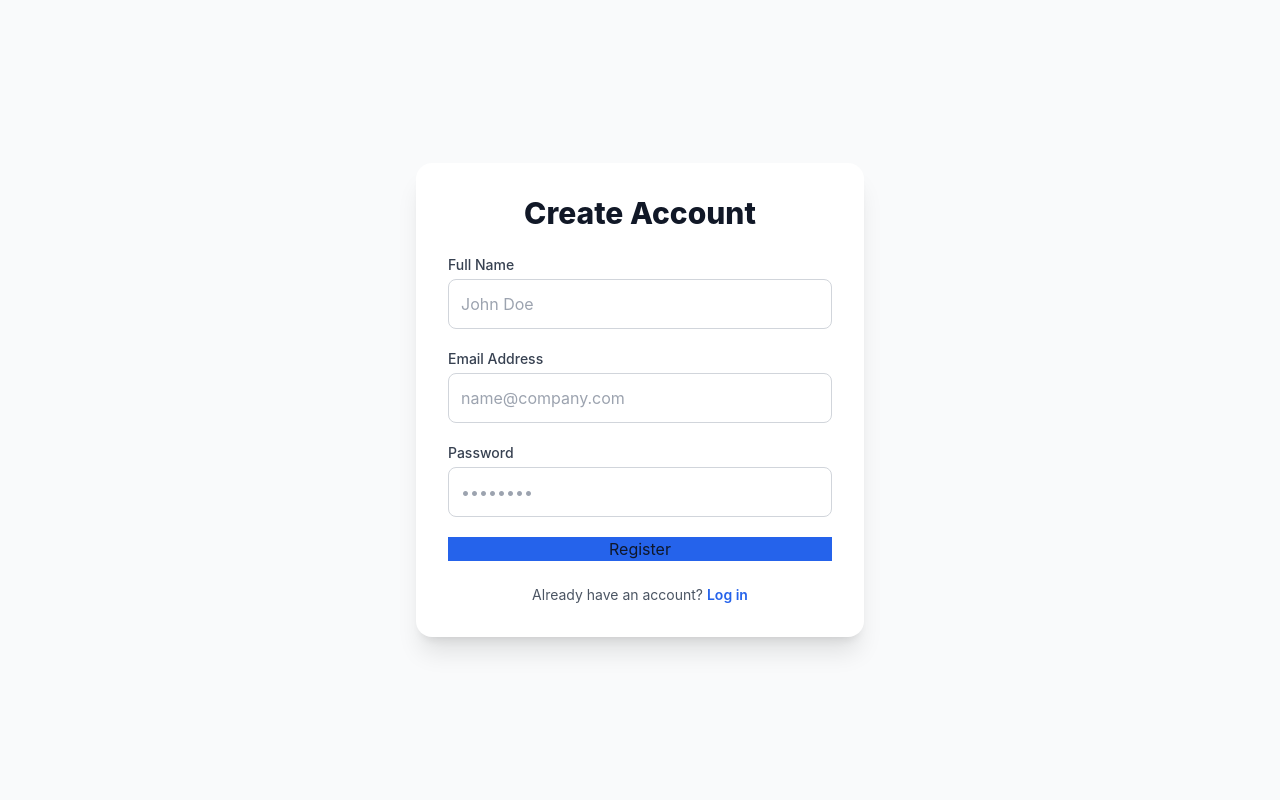
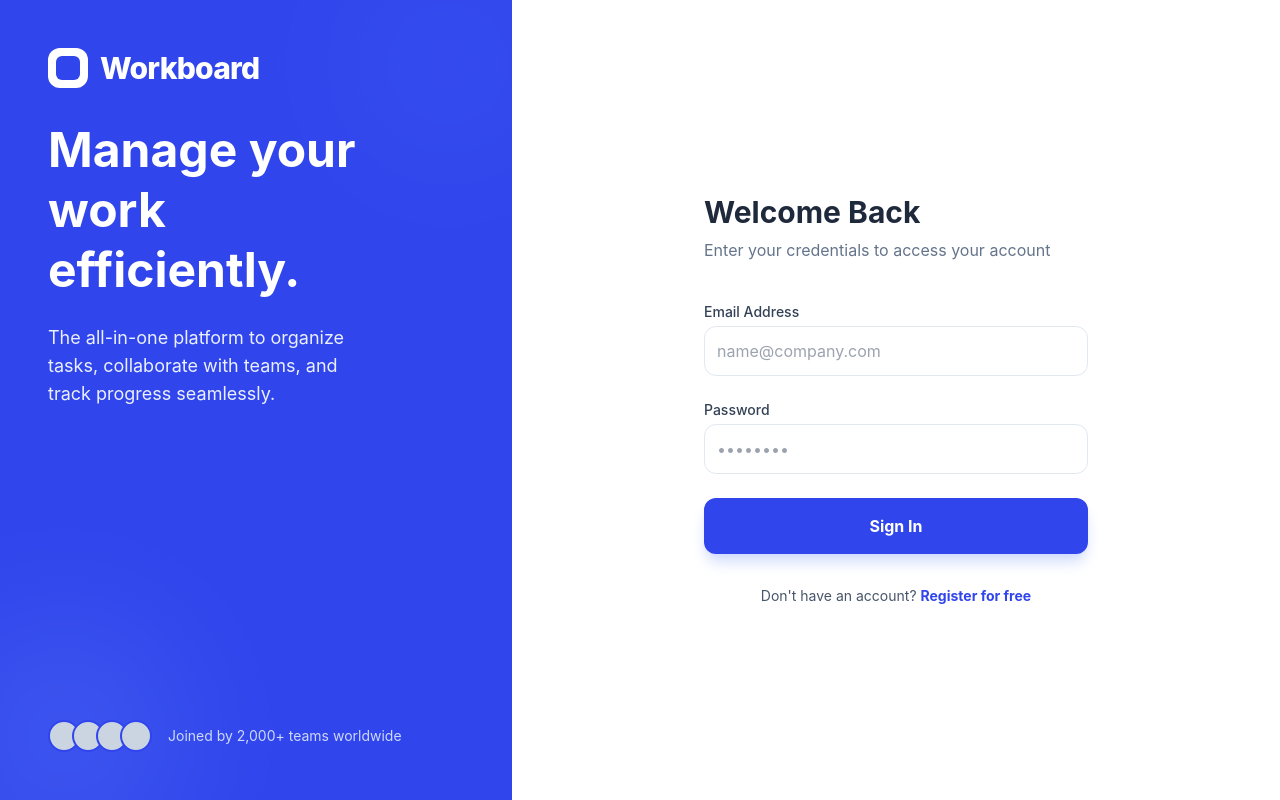
Before and after one commit to athiravjacob/WorkBoard, a React (Vite) app in the folder frontend/: page /register in a window 1280 px wide. Built offline with nearby package versions, Linux system fonts and the light colour scheme.

Commit message:
feat(frontend): Auth page for login and register

```diff
--- /dev/null
+++ b/frontend/src/features/auth/components/AuthPage.tsx
@@ -0,0 +1,62 @@
+import { useState } from 'react';
+import { LoginForm } from './LoginForm';
+import { RegisterForm } from './RegisterForm';
+
+export const AuthPage = () => {
+  const [isLogin, setIsLogin] = useState(true);
+
+  return (
+    <div className="min-h-screen w-full flex flex-col md:flex-row bg-slate-50">
+      {/* Left Section - Branding (40%) */}
+      <div className="md:w-[40%] bg-indigo-600 p-12 flex flex-col justify-between text-white relative overflow-hidden">
+        {/* Abstract Background Decoration */}
+        <div className="absolute top-0 right-0 -mr-16 -mt-16 w-64 h-64 bg-indigo-500 rounded-full opacity-20 blur-3xl"></div>
+        <div className="absolute bottom-0 left-0 -ml-16 -mb-16 w-64 h-64 bg-indigo-400 rounded-full opacity-20 blur-3xl"></div>
+
+        <div className="relative z-10">
+          <div className="flex items-center gap-3 mb-8">
+            <div className="w-10 h-10 bg-white rounded-xl flex items-center justify-center">
+              <div className="w-6 h-6 bg-indigo-600 rounded-md"></div>
+            </div>
+            <h1 className="text-3xl font-extrabold tracking-tight">Workboard</h1>
+          </div>
+
+          <div className="max-w-xs">
+            <h2 className="text-5xl font-bold leading-tight mb-6">Manage your work efficiently.</h2>
+            <p className="text-indigo-100 text-lg">The all-in-one platform to organize tasks, collaborate with teams, and track progress seamlessly.</p>
+          </div>
+        </div>
+
+        <div className="relative z-10 flex items-center gap-4 text-sm text-indigo-200">
+          <div className="flex -space-x-2">
+            {[1, 2, 3, 4].map((i) => (
+              <div key={i} className="w-8 h-8 rounded-full border-2 border-indigo-600 bg-slate-300"></div>
+            ))}
+          </div>
+          <p>Joined by 2,000+ teams worldwide</p>
+        </div>
+      </div>
+
+      {/* Right Section - Form Area (60%) */}
+      <div className="md:w-[60%] flex items-center justify-center p-6 bg-white">
+        <div className="w-full max-w-md">
+          {/* Mobile Branding (only visible on small screens) */}
+          <div className="md:hidden flex items-center gap-2 mb-8">
+            <div className="w-8 h-8 bg-indigo-600 rounded-lg flex items-center justify-center">
+              <div className="w-4 h-4 bg-white rounded-sm"></div>
+            </div>
+            <h1 className="text-xl font-bold text-slate-800">Workboard</h1>
+          </div>
+
+          <div className="transition-all duration-300 ease-in-out">
+            {isLogin ? (
+              <LoginForm onToggle={() => setIsLogin(false)} />
+            ) : (
+              <RegisterForm onToggle={() => setIsLogin(true)} />
+            )}
+          </div>
+        </div>
+      </div>
+    </div>
+  );
+};
--- a/frontend/src/features/auth/components/LoginForm.tsx
+++ b/frontend/src/features/auth/components/LoginForm.tsx
@@ -1,8 +1,11 @@
 import React, { useState } from 'react';
 import { useLogin } from '../hooks/useLogin';
-import { Link } from 'react-router-dom';
 
-export const LoginForm = () => {
+interface LoginFormProps {
+  onToggle: () => void;
+}
+
+export const LoginForm: React.FC<LoginFormProps> = ({ onToggle }) => {
   const [email, setEmail] = useState('');
   const [password, setPassword] = useState('');
   const login = useLogin();
@@ -13,35 +16,54 @@
   };
 
   return (
-    <div className="flex flex-col items-center justify-center min-h-screen bg-gray-100">
-      <form onSubmit={handleLogin} className="p-8 bg-white shadow-lg rounded-xl w-96">
-        <h2 className="text-2xl font-bold mb-6 text-center text-gray-800">Login</h2>
-        <div className="space-y-4">
+    <div className="w-full max-w-md px-8 py-10 bg-white">
+      <div className="mb-10">
+        <h2 className="text-3xl font-bold text-slate-800">Welcome Back</h2>
+        <p className="text-slate-500 mt-2">Enter your credentials to access your account</p>
+      </div>
+
+      <form onSubmit={handleLogin} className="space-y-6">
+        <div>
+          <label className="block text-sm font-medium text-slate-700 mb-1">Email Address</label>
           <input
             type="email"
-            placeholder="Email"
-            className="w-full p-3 border rounded-lg focus:outline-none focus:ring-2 focus:ring-blue-500"
+            placeholder="name@company.com"
+            className="w-full p-3 border border-slate-200 rounded-xl focus:outline-none focus:ring-2 focus:ring-indigo-500/20 focus:border-indigo-500 transition-all"
             onChange={(e) => setEmail(e.target.value)}
+            required
           />
+        </div>
+
+        <div>
+          <label className="block text-sm font-medium text-slate-700 mb-1">Password</label>
           <input
             type="password"
-            placeholder="Password"
-            className="w-full p-3 border rounded-lg focus:outline-none focus:ring-2 focus:ring-blue-500"
+            placeholder="••••••••"
+            className="w-full p-3 border border-slate-200 rounded-xl focus:outline-none focus:ring-2 focus:ring-indigo-500/20 focus:border-indigo-500 transition-all"
             onChange={(e) => setPassword(e.target.value)}
+            required
           />
-          <button
-            type="submit"
-            disabled={login.isPending}
-            className="w-full bg-blue-600 text-white p-3 rounded-lg font-semibold hover:bg-blue-700 transition disabled:opacity-50"
-          >
-            {login.isPending ? 'Logging in...' : 'Sign In'}
-          </button>
         </div>
-        <p className="mt-6 text-center text-sm text-gray-600">
-          Don't have an account?{' '}
-          <Link to="/register" className="text-blue-600 font-semibold hover:underline">Register</Link>
-        </p>
+
+        <button
+          type="submit"
+          disabled={login.isPending}
+          className="w-full bg-indigo-600 text-white p-4 rounded-xl font-bold hover:bg-indigo-700 active:scale-[0.98] transition-all disabled:opacity-50 disabled:pointer-events-none shadow-lg shadow-indigo-200"
+        >
+          {login.isPending ? 'Signing in...' : 'Sign In'}
+        </button>
       </form>
+
+      <div className="mt-8 text-center text-sm text-slate-600">
+        Don't have an account?{' '}
+        <button
+          type="button"
+          onClick={onToggle}
+          className="text-indigo-600 font-bold hover:text-indigo-700 transition-colors"
+        >
+          Register for free
+        </button>
+      </div>
     </div>
   );
 };
--- a/frontend/src/features/auth/components/RegisterForm.tsx
+++ b/frontend/src/features/auth/components/RegisterForm.tsx
@@ -1,28 +1,32 @@
 import React, { useState } from 'react';
-import {  Link } from 'react-router-dom';
 import { useRegister } from '../hooks/useRegister';
 
-export const RegisterForm = () => {
+interface RegisterFormProps {
+  onToggle: () => void;
+}
+
+export const RegisterForm: React.FC<RegisterFormProps> = ({ onToggle }) => {
   const [formData, setFormData] = useState({ name: '', email: '', password: '' });
-
-    // Use our custom hook
   const { mutate, isPending } = useRegister();
 
   const handleRegister = (e: React.FormEvent) => {
     e.preventDefault();
-      mutate(formData); // Just call mutate!
+    mutate(formData);
   };
+
   return (
-    <div className="flex flex-col items-center justify-center min-h-screen bg-gray-50">
-      <form onSubmit={handleRegister} className="p-8 bg-white shadow-xl rounded-2xl w-full max-w-md">
-        <h2 className="text-3xl font-extrabold mb-6 text-center text-gray-900">Create Account</h2>
+    <div className="w-full max-w-md px-8 py-10 bg-white">
+      <div className="mb-10">
+        <h2 className="text-3xl font-bold text-slate-800">Create Account</h2>
+        <p className="text-slate-500 mt-2">Join us to start managing your work efficiently</p>
+      </div>
 
-        <div className="space-y-5">
+      <form onSubmit={handleRegister} className="space-y-5">
         <div>
-            <label className="block text-sm font-medium text-gray-700">Full Name</label>
+          <label className="block text-sm font-medium text-slate-700 mb-1">Full Name</label>
           <input
             type="text"
-              className="mt-1 w-full p-3 border border-gray-300 rounded-lg focus:ring-2 focus:ring-blue-500 outline-none"
+            className="w-full p-3 border border-slate-200 rounded-xl focus:outline-none focus:ring-2 focus:ring-indigo-500/20 focus:border-indigo-500 transition-all"
             placeholder="John Doe"
             onChange={(e) => setFormData({ ...formData, name: e.target.value })}
             required
@@ -30,10 +34,10 @@
         </div>
 
         <div>
-            <label className="block text-sm font-medium text-gray-700">Email Address</label>
+          <label className="block text-sm font-medium text-slate-700 mb-1">Email Address</label>
           <input
             type="email"
-              className="mt-1 w-full p-3 border border-gray-300 rounded-lg focus:ring-2 focus:ring-blue-500 outline-none"
+            className="w-full p-3 border border-slate-200 rounded-xl focus:outline-none focus:ring-2 focus:ring-indigo-500/20 focus:border-indigo-500 transition-all"
             placeholder="name@company.com"
             onChange={(e) => setFormData({ ...formData, email: e.target.value })}
             required
@@ -41,10 +45,10 @@
         </div>
 
         <div>
-            <label className="block text-sm font-medium text-gray-700">Password</label>
+          <label className="block text-sm font-medium text-slate-700 mb-1">Password</label>
           <input
             type="password"
-              className="mt-1 w-full p-3 border border-gray-300 rounded-lg focus:ring-2 focus:ring-blue-500 outline-none"
+            className="w-full p-3 border border-slate-200 rounded-xl focus:outline-none focus:ring-2 focus:ring-indigo-500/20 focus:border-indigo-500 transition-all"
             placeholder="••••••••"
             onChange={(e) => setFormData({ ...formData, password: e.target.value })}
             required
@@ -53,18 +57,23 @@
 
         <button
           type="submit"
-         disabled={isPending} // Automatically handle loading state!
-         className="w-full bg-blue-600 disabled:bg-gray-400 ..."
+          disabled={isPending}
+          className="w-full bg-indigo-600 text-white p-4 rounded-xl font-bold hover:bg-indigo-700 active:scale-[0.98] transition-all disabled:opacity-50 disabled:pointer-events-none shadow-lg shadow-indigo-200"
         >
-         {isPending ? 'Creating Account...' : 'Register'}
+          {isPending ? 'Creating Account...' : 'Get Started'}
+        </button>
+      </form>
+
+      <div className="mt-8 text-center text-sm text-slate-600">
+        Already have an account?{' '}
+        <button
+          type="button"
+          onClick={onToggle}
+          className="text-indigo-600 font-bold hover:text-indigo-700 transition-colors"
+        >
+          Sign in here
         </button>
       </div>
-
-        <p className="mt-6 text-center text-sm text-gray-600">
-          Already have an account?{' '}
-          <Link to="/login" className="text-blue-600 font-semibold hover:underline">Log in</Link>
-        </p>
-      </form>
     </div>
   );
 };
--- a/frontend/src/routes/AppRoutes.tsx
+++ b/frontend/src/routes/AppRoutes.tsx
@@ -1,11 +1,9 @@
 import { Routes, Route, Navigate, Link } from 'react-router-dom';
-import { LoginForm } from '../features/auth/components/LoginForm';
+import { AuthPage } from '../features/auth/components/AuthPage';
 import { ProtectedRoute } from '../features/auth/components/ProtectedRoute';
-import { RegisterForm } from '../features/auth/components/RegisterForm';
 import { DashboardLayout } from '../layouts/DashboardLayout';
 import { CreateProjectForm } from '../features/projects/components/CreateProjectForm';
 import { ProjectList } from '../features/projects/components/ProjectList';
-
 
 // Enhanced placeholder components
 const Dashboard = () => (
@@ -48,14 +46,12 @@
   </div>
 );
 
-
-
 export const AppRoutes = () => {
   return (
     <Routes>
       {/* Public Routes */}
-      <Route path="/login" element={<LoginForm />} />
-      <Route path="/register" element={<RegisterForm/>} />
+      <Route path="/login" element={<AuthPage />} />
+      <Route path="/register" element={<AuthPage />} />
 
       {/* Protected Routes (Any logged in user) */}
       <Route element={<ProtectedRoute />}>
```
Lines whose indentation alone changed are shown as unchanged.
